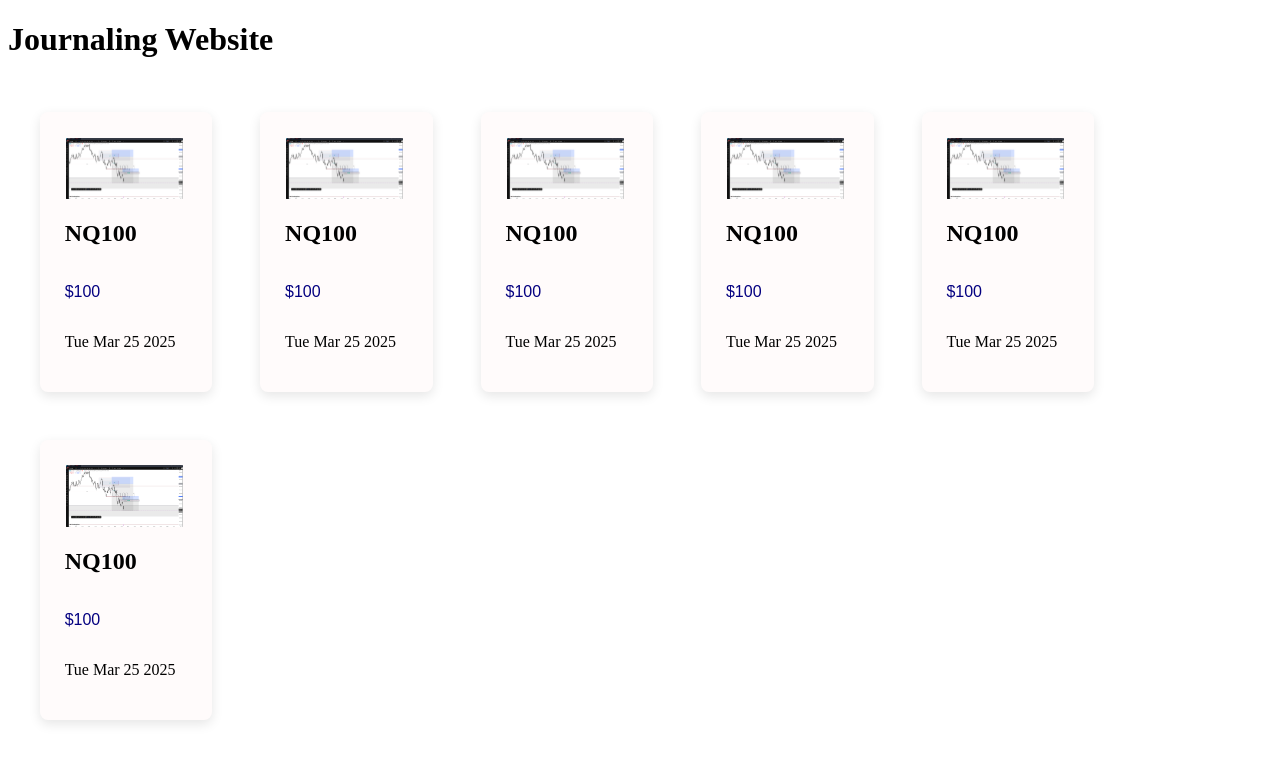
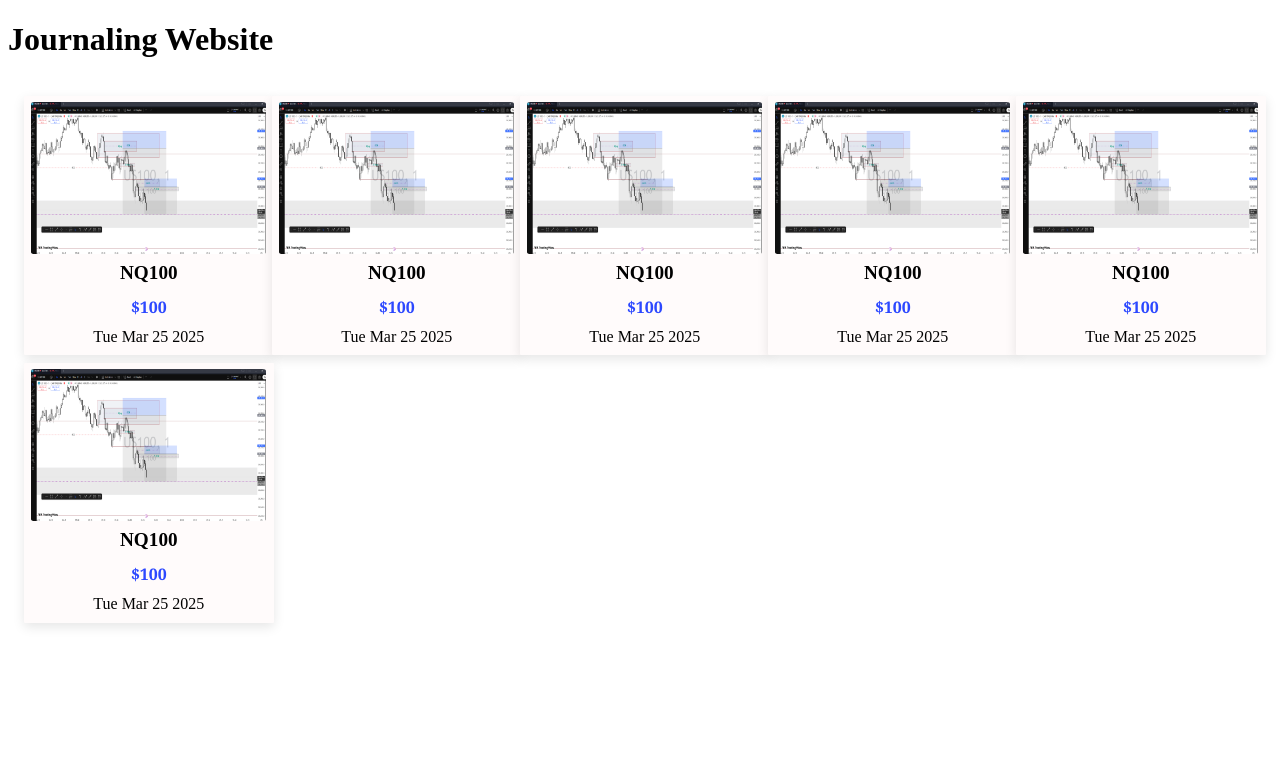
Before and after one commit to Xerof47Vel/Trading-Journaling, a React (Vite) app: page / in a window 1280 px wide. Shown: the top 762 px of the page. Built offline with nearby package versions, Linux system fonts and the light colour scheme.

Commit message:
added more styling to the cards

```diff
--- a/src/Body.jsx
+++ b/src/Body.jsx
@@ -3,12 +3,12 @@ function Body(){
     return(
         <>
         <div className="card-container">
-        <Card/>
-        <Card/>
-        <Card/>
-        <Card/>
-        <Card/>
-        <Card/>
+        <Card title="NQ100" date={new Date().toDateString()} profitLoss={100} />
+        <Card  title="NQ100" date={new Date().toDateString()} profitLoss={100} />
+        <Card title="NQ100" date={new Date().toDateString()} profitLoss={100} />
+        <Card title="NQ100" date={new Date().toDateString()} profitLoss={100} />
+        <Card title="NQ100" date={new Date().toDateString()} profitLoss={100} />
+        <Card title="NQ100" date={new Date().toDateString()} profitLoss={100} />
         </div>
         </>
     );
--- a/src/Card.jsx
+++ b/src/Card.jsx
@@ -1,20 +1,18 @@
 import image from "./assets/Screenshot 2025-03-06 151914.png";
-function Card(){
+function Card(props){
+    //props take in values from the parent component in this case Body.jsx
+    const imageAfter=image;
 
-    const imageAfter=image;
-    const title="NQ100";
-
-    const date=new Date().toDateString();
-    const profitLoss="$100";
 
     return(
         <>
 
         <div className="card" onClick={()=>{console.log("Card Clicked")}}>
             <img src={imageAfter} alt="after Trade image" className="tradeImage"/>
-            <h2>{title}</h2>
-            <p className="profitLoss">{profitLoss}</p>
-            <p>{date}</p>
+            <h2 className="cardTittle">{props.title}</h2>
+            <p className="profitLoss">{"$"+props.profitLoss}</p>
+            <p className="dateTime">{props.date}</p>
+
 
 
         </div>
--- a/src/index.css
+++ b/src/index.css
@@ -13,25 +13,23 @@ button {
 
 
 .card-container {
-  display: flex;  /* Enables flexbox */
-  flex-wrap: wrap; /* Allows cards to wrap if they don’t fit in one row */
-  gap: 1em; /* Adds spacing between cards */
-  justify-content: start; /* Aligns cards to the left */
-  align-items: start; /* Aligns them at the top */
+  display: grid;
+  grid-template-columns: repeat(auto-fit, minmax(200px, 1fr)); /* Ensures a minimum card size */
+  gap: 0.5em; /* Reduced space between cards */
   padding: 1em;
 }
 .card{
   display: flex;
   flex-direction: column;
-  align-items: start;
-  justify-content: center;
-  width: 10%;
-  height: 100%;
+  align-items: center;
+  justify-content: space-between;
+  width: 100%;
+  height: 250px;
   background-color: #fffbfb;
-  border-radius: 8px;
+  border-radius: 1px;
   box-shadow: 0 4px 12px rgba(0, 0, 0, 0.1);
-  padding: 2%;
-  margin: 1em;
+  padding :2%;
+
   color:black;
   text-align: center;
 
@@ -42,14 +40,32 @@ button {
   color: #ffffff;
 }
 .card .tradeImage{
-  width:95%;
+  width:98%;
   height: 100%;
   border-radius:2%;
   padding:1px;
 
 }
  .card .profitLoss{
-  color: rgb(4, 0, 128);
-  font-family:Arial, Helvetica, sans-serif;
+  color: rgb(44, 72, 255);
+  font-family:Georgia, 'Times New Roman', Times, serif, monospace;
+  font-size: 1em;
+  font-weight: bold;
   align-items: center;
+
+  margin:5px auto;
+
 }
+.card .dateTime{
+  margin:5px;
+}
+
+.card .cardTittle{
+  font-size: 1.2em;
+  font-weight: bold;
+  align-items: center;
+  text-align: center;
+  padding: 2px;
+  margin:5px auto;
+
+}
```
